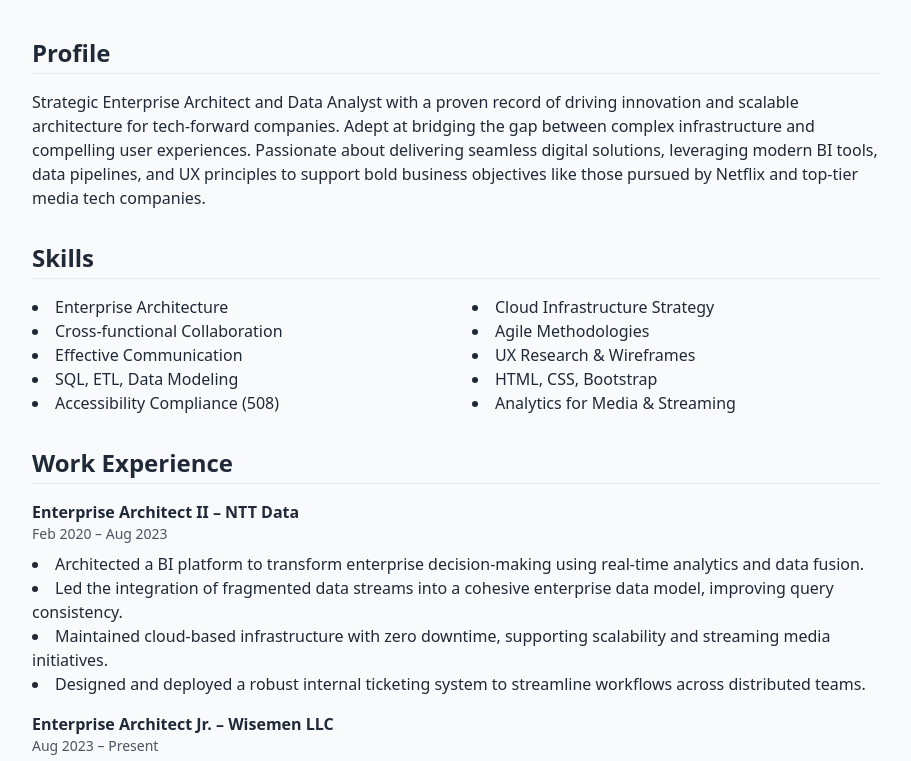
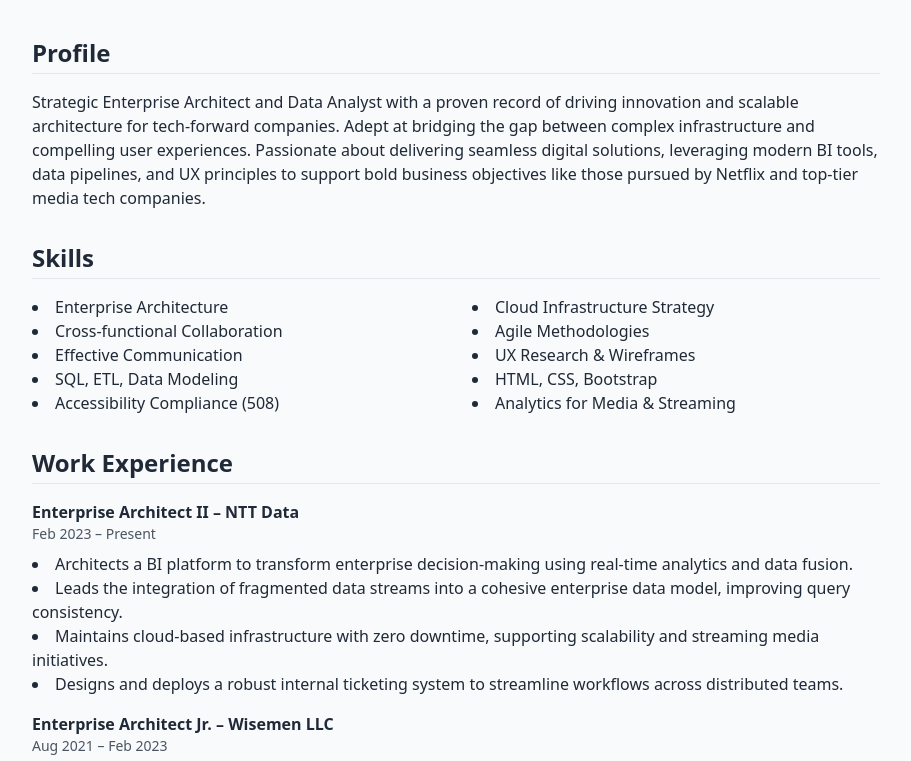
Before and after one commit to dariuswintz/DariusWR, a plain HTML site: page index.html in a window 1280 px wide. Shown: the part 175-936 px from the top of the page, without its empty margins (184-1095 px from the left). Drawn offline with nearby package versions, Linux system fonts and the light colour scheme.

Commit message:
Update index.html

```diff
--- a/index.html
+++ b/index.html
@@ -53,17 +53,17 @@
       <h2 class="text-2xl font-semibold border-b pb-1 mb-4">Work Experience</h2>
       <div class="mb-4">
         <h3 class="font-semibold">Enterprise Architect II – NTT Data</h3>
-        <p class="text-sm text-gray-600 dark:text-gray-400">Feb 2020 – Aug 2023</p>
+        <p class="text-sm text-gray-600 dark:text-gray-400">Feb 2023 – Present</p>
         <ul class="list-disc list-inside mt-2">
-          <li>Architected a BI platform to transform enterprise decision-making using real-time analytics and data fusion.</li>
-          <li>Led the integration of fragmented data streams into a cohesive enterprise data model, improving query consistency.</li>
-          <li>Maintained cloud-based infrastructure with zero downtime, supporting scalability and streaming media initiatives.</li>
-          <li>Designed and deployed a robust internal ticketing system to streamline workflows across distributed teams.</li>
+          <li>Architects a BI platform to transform enterprise decision-making using real-time analytics and data fusion.</li>
+          <li>Leads the integration of fragmented data streams into a cohesive enterprise data model, improving query consistency.</li>
+          <li>Maintains cloud-based infrastructure with zero downtime, supporting scalability and streaming media initiatives.</li>
+          <li>Designs and deploys a robust internal ticketing system to streamline workflows across distributed teams.</li>
         </ul>
       </div>
       <div>
         <h3 class="font-semibold">Enterprise Architect Jr. – Wisemen LLC</h3>
-        <p class="text-sm text-gray-600 dark:text-gray-400">Aug 2023 – Present</p>
+        <p class="text-sm text-gray-600 dark:text-gray-400">Aug 2021 – Feb 2023</p>
         <ul class="list-disc list-inside mt-2">
           <li>Re-engineered legacy internal platforms using modern web stacks (HTML/CSS/Bootstrap), achieving faster delivery cycles.</li>
           <li>Served as client liaison and tech translator, adapting fast-evolving business requirements into agile deliverables.</li>
```
